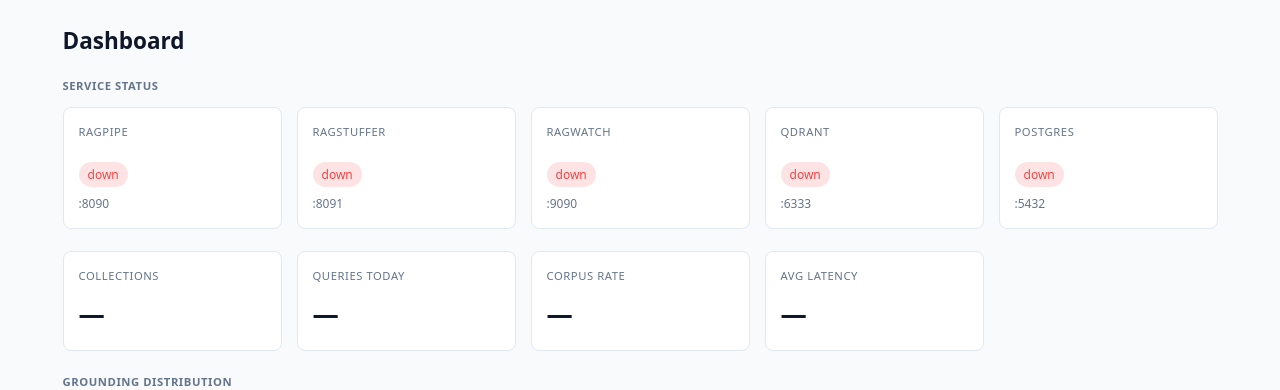
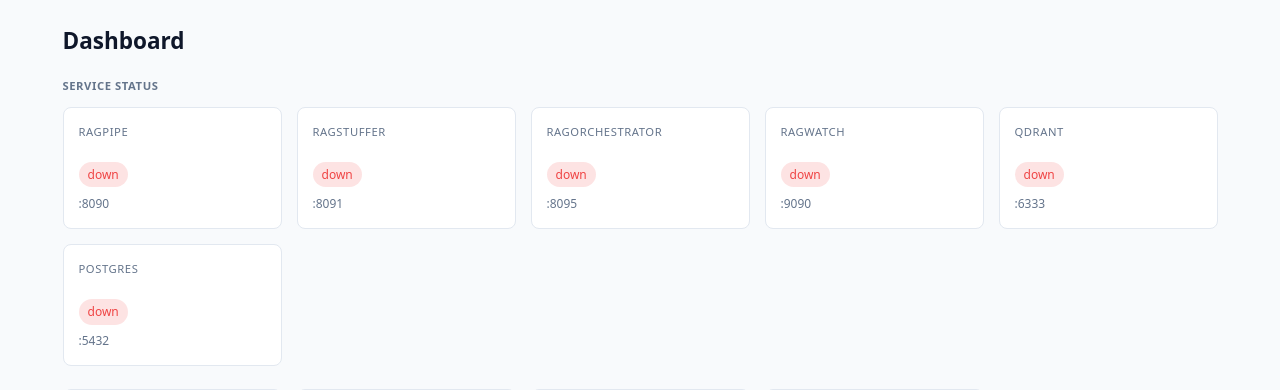
Before and after one commit to aclater/ragdeck, a FastAPI app: page / in a window 1280 px wide. Shown: the part 57-447 px from the top of the page. Run offline with FastAPI, Linux system fonts and the light colour scheme; data that the repository does not hold is empty.

Commit message:
feat(ragdeck): add ragorchestrator health and metrics to dashboard (fixes #20) (#21)
* feat(ragdeck): add ragorchestrator health and metrics to dashboard (fixes #20)

* fix(ci): resolve BuildKit symlink error with UBI10 image

Remove invalid 'outputs: digest' parameter and add 'provenance: false'
to work around BuildKit symlink permission error when extracting UBI10
CA trust layers. The digest is still available via step outputs.

Refs #20

* fix(ci): skip SBOM attestation on PR builds

SBOM generation, attestation, and artifact upload require a pushed image
which only happens on main/tag pushes. Gate these steps with
'if: github.event_name != pull_request' to prevent 404 errors on PRs.

Refs #20

```diff
--- a/ragdeck/main.py
+++ b/ragdeck/main.py
@@ -102,6 +102,15 @@ async def _check_ragwatch():
         return {"status": "down", "url": RAGWATCH_URL, "error": str(e)}
 
 
+async def _check_ragorchestrator():
+    try:
+        async with httpx.AsyncClient(timeout=HTTP_TIMEOUT) as client:
+            resp = await client.get(f"{RAGORCHESTRATOR_URL}/health")
+            return {"status": "up" if resp.status_code == 200 else "down", "url": RAGORCHESTRATOR_URL}
+    except Exception as e:
+        return {"status": "down", "url": RAGORCHESTRATOR_URL, "error": str(e)}
+
+
 async def _check_qdrant():
     try:
         async with httpx.AsyncClient(timeout=HTTP_TIMEOUT) as client:
@@ -151,10 +160,11 @@ async def health():
 
 @app.get("/status")
 async def status():
-    pipe, stuffer, watch, qdrant, pg = await asyncio.gather(
+    pipe, stuffer, watch, orch, qdrant, pg = await asyncio.gather(
         _check_ragpipe(),
         _check_ragstuffer(),
         _check_ragwatch(),
+        _check_ragorchestrator(),
         _check_qdrant(),
         _check_postgres(),
     )
@@ -165,6 +175,7 @@ async def status():
             "ragpipe": pipe,
             "ragstuffer": stuffer,
             "ragwatch": watch,
+            "ragorchestrator": orch,
             "qdrant": qdrant,
             "postgres": pg,
         },
@@ -728,6 +739,18 @@ async def get_ragstuffer_metrics():
         return {"error": str(e)}
 
 
+@app.get("/metrics/ragorchestrator")
+async def get_ragorchestrator_metrics():
+    try:
+        async with httpx.AsyncClient(timeout=HTTP_TIMEOUT) as client:
+            resp = await client.get(f"{RAGORCHESTRATOR_URL}/metrics")
+            if resp.status_code == 200:
+                return {"metrics": resp.text}
+            return {"error": f"HTTP {resp.status_code}"}
+    except Exception as e:
+        return {"error": str(e)}
+
+
 # ── Probe ───────────────────────────────────────────────────────────────────────
 
 
--- a/ragdeck/static/app.js
+++ b/ragdeck/static/app.js
@@ -40,7 +40,7 @@ async function loadStatus() {
   if (!data || data.status === 'unavailable') return;
   const grid = document.getElementById('status-grid');
   if (!grid) return;
-  const svcs = ['ragpipe', 'ragstuffer', 'ragwatch', 'qdrant', 'postgres'];
+  const svcs = ['ragpipe', 'ragstuffer', 'ragorchestrator', 'ragwatch', 'qdrant', 'postgres'];
   svcs.forEach(name => {
     const s = data.services[name];
     const el = document.getElementById(`status-${name}`);
--- a/ragdeck/templates/dashboard.html
+++ b/ragdeck/templates/dashboard.html
@@ -33,6 +33,11 @@
         <div class="label">ragstuffer</div>
         <div class="value">—</div>
         <div class="sub">:8091</div>
+      </div>
+      <div class="tile" id="status-ragorchestrator">
+        <div class="label">ragorchestrator</div>
+        <div class="value">—</div>
+        <div class="sub">:8095</div>
       </div>
       <div class="tile" id="status-ragwatch">
         <div class="label">ragwatch</div>
```
Also changed, not shown: tests/test_main.py (+8 -0 lines), tests/test_metrics.py (+19 -0 lines), tests/test_service_unavailable.py (+12 -0 lines), .github/workflows/container.yml.
